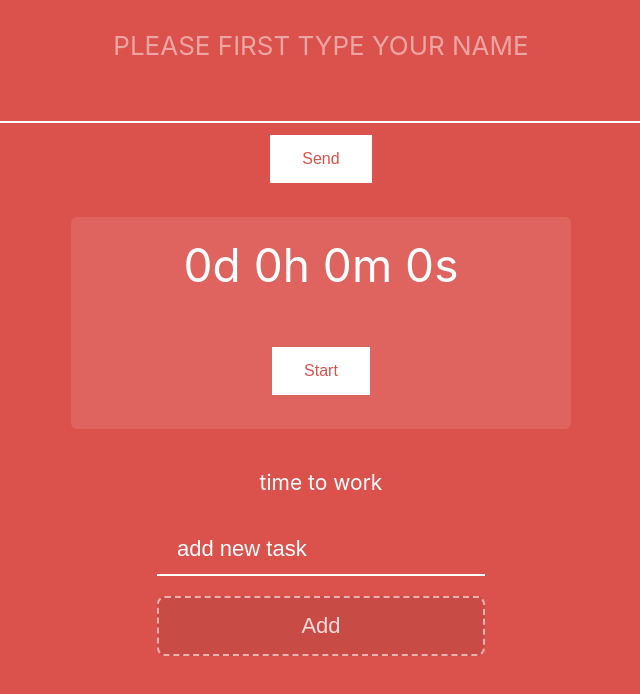
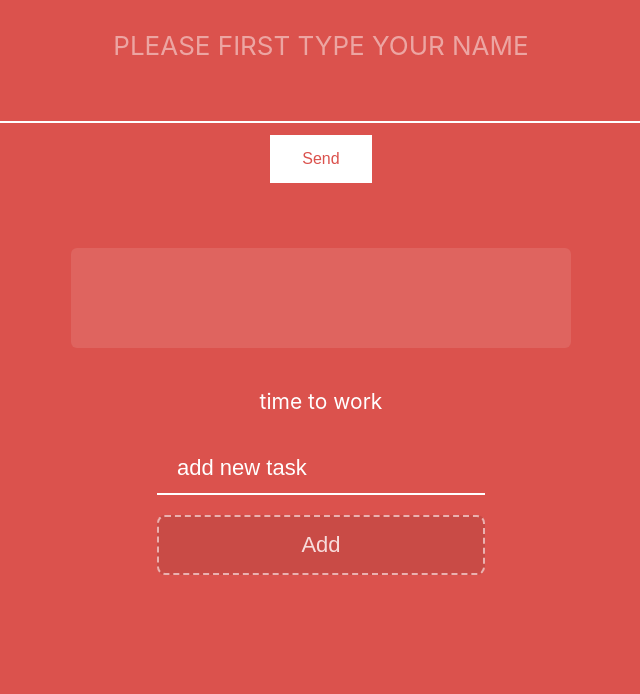
Before and after one commit to kornavol/Trn-project.-Task-Manager, a React (Create React App) app: page / in a window 1280 px wide. Shown: the top 694 px of the page, without its empty margins (319-959 px from the left). Built offline with nearby package versions, Linux system fonts and the light colour scheme.

Commit message:
Update App.jsx
with fixed and broken timers

```diff
--- a/src/App.jsx
+++ b/src/App.jsx
@@ -1,200 +1,217 @@
-import './App.css';
+/* original version with brocken timer
+FIXED
+*/
 
-import { useState } from 'react';
+import "./App.css";
 
-import Name from './components/Name.jsx'
-import Task from './components/Task.jsx'
-import Timer from './components/Timer.jsx'
+import { useState, useEffect, useRef } from "react";
 
+import Name from "./components/Name.jsx";
+import Task from "./components/Task.jsx";
+import Timer from "./components/Timer.jsx";
 
 /* DB of Tasks */
 let tasks = [];
 let counter = 1;
 let keyCounter = 0;
 
+let appCounter = [];
+let outUse = [];
+let inUse = [];
+
+let startCounter = [];
+
+let wrapper;
+
 function App() {
-
-  /* adding task to a  DOM */
-  const [taskState, setTaskState] = useState('');
-    /* Start\stop toggle */
-
-
-  /* start time, declared outside of function because we need to keep a value */
   let start = 0;
 
-  /* rendering Start\stop button  */
-  function BtnShower(e) {
-    setstateBtn(() => {
-      // console.log(e.target.id);
-      if (e.target.id === 'stopBtn') {
-        return (
-          <button id="srtBtn" className="button form-button5 time-button" onClick={clickStartB}>Start</button>
-        )
-      } else if (e.target.id === 'srtBtn') {
-        return (
-          <button id="stopBtn" className="button form-button5 time-button" onClick={clickStopB}>Stop</button>
-        )
-      }
-    })
-  }
+  const [gate, setGate] = useState("stop");
+
+  // const gate = useRef('stop')
+
+  const [taskState, setTaskState] = useState(""); /* adding task to a DOM */
+  const [time, setTime] = useState(); /* for change time on a page */
+  const [btn, setBtn] = useState(false); /*  rendering a current button */
+
+  console.log("app rendered");
 
   /* Action on a start btn.  */
   let clickStartB = (e) => {
-    /* rerendering time first to show start time to another task */
-    setTime(timer)
-    BtnShower(e)
+    setTime(0);
+
+    setGate("start");
+    setBtn((btn) => !btn);
     start = Date.now();
-    // console.log('start', start);
-  }
+    // console.log("start", start);
+  };
 
   /* Action on a stop btn. Compute a period, update period into array and update time of current task   */
   let clickStopB = (e) => {
+    setGate("stop");
+    /*  Clear memory - setTimeOut */
+    clearTimeout(wrapper);
+
+    setBtn((btn) => !btn);
     let end = Date.now();
     let period = end - start;
 
     tasks.forEach((item) => {
-      if (item.status === 'active') {
+      if (item.status === "active") {
         item.period += period;
-        setTime(timer);
-        return null
+        return null;
       }
-    })
-    BtnShower(e)
-  }
+    });
+    console.log("inUse", inUse);
+    console.log("outUse", outUse);
 
+    console.log("appCounter", appCounter);
 
-  const [stateBtn, setstateBtn] = useState(
-    <button id="srtBtn" className="button form-button5 time-button" onClick={clickStartB}>Start</button>
-  )
+    console.log("start-point", startCounter);
+  };
 
   /* Change status on 'active' if was click on a task. */
-  let statusChanger = (e => {
+  let statusChanger = (e) => {
     setTime(timer);
 
-    tasks.forEach(item => {
-      if (item.status === 'active') {
-        item.status = '';
-        return null
+    tasks.forEach((item) => {
+      if (item.status === "active") {
+        item.status = "";
+        return null;
       }
     });
 
-    tasks.forEach(item => {
+    tasks.forEach((item) => {
       if (item.id === e.target.id) {
-        item.status = 'active';
-        console.log('statusChanger-task', tasks);
-        return null
+        item.status = "active";
+        // console.log("statusChanger-task", tasks);
+        return null;
       }
     });
 
     setTaskState(showTasks);
-  });
+  };
 
   /* !Tasks rendering */
 
-  let showTasks = () => tasks.map(item => {
-    keyCounter ++;
+  let showTasks = () =>
+    tasks.map((item) => {
+      keyCounter++;
 
-    if (item.status === 'active') {
+      if (item.status === "active") {
         return (
           <div
             key={keyCounter}
-          className='task active'
+            className="task active"
             onClick={statusChanger}
             id={item.id}
           >
-          <p >{item.title}</p>
+            <p>{item.title}</p>
           </div>
-      )
+        );
       } else {
         return (
-        <div
-          key={keyCounter}
-          className='task'
-          onClick={statusChanger}
-        >
+          <div key={keyCounter} className="task" onClick={statusChanger}>
             <p id={item.id}>{item.title}</p>
           </div>
-      )
+        );
       }
-  })
+    });
 
   /* Adding new tasks on a page at click on an add button. New task became automate active */
-  let taskAdder = e => {
+  let taskAdder = (e) => {
     e.preventDefault();
+
     let taskTitle = e.target[0].value;
     /* generate random number to create unique id  */
     let idNumm = Math.floor(Math.random() * Math.floor(10000));
     let id = taskTitle + idNumm;
 
-    tasks.forEach(item => {
-      if (item.status === 'active') {
-        item.status = ''
-        return null
+    tasks.forEach((item) => {
+      if (item.status === "active") {
+        item.status = "";
+        return null;
       }
     });
 
     let newTask = {
       title: taskTitle,
       id: id,
-      status: 'active',
-      period: 0
-    }
+      status: "active",
+      period: 0,
+    };
 
-    if (taskTitle.length === 0 ||taskTitle === "add new task" ) {
-      newTask.title = 'NewTask-' + counter;
+    if (taskTitle.length === 0 || taskTitle === "add new task") {
+      newTask.title = "NewTask-" + counter;
       counter += 1;
     }
 
     tasks.push(newTask);
     setTaskState(showTasks);
-  }
-
-
-  /* for change time on a page */
-  const [time, setTime] = useState('0d 0h 0m 0s');
+  };
 
   /* Show time  */
   let timer = () => {
     let currentTime = 0;
 
     tasks.forEach((item) => {
-      if (item.status === 'active') {
+      if (item.status === "active") {
         currentTime = item.period;
-        return null
+        return null;
       }
-    })
-    /* change ms to normal outlook */
-    let days = Math.floor(currentTime / (1000 * 60 * 60 * 24));
-    let hours = Math.floor((currentTime % (1000 * 60 * 60 * 24)) / (1000 * 60 * 60));
-    let minutes = Math.floor((currentTime % (1000 * 60 * 60)) / (1000 * 60));
-    let seconds = Math.floor((currentTime % (1000 * 60)) / 1000);
+    });
 
-    let normTime = days + "d " + hours + "h "
-      + minutes + "m " + seconds + "s ";
+    return currentTime;
+  };
 
-    if (currentTime > 0) {
-      return normTime;
-    } else {
-      return '0d 0h 0m 0s';
+  /* Wrong working version */
+  // useEffect(() => {
+  //     outUse.push(gate);
+  //     console.log('out',gate);
+
+  //     if (gate === 'start' && x === false) {
+  //       inUse.push(gate);
+
+  //       setTimeout(() => {
+  //         setTime((prev) => prev +1000)
+  //         console.log('fromSetTimeOut',gate);
+  //       }, 3000);
+
+  //     }
+
+  // },[time]);
+
+  /* Fixed version*/
+  useEffect(() => {
+    outUse.push(gate);
+    console.log("out", gate);
+
+    if (gate === "start") {
+      inUse.push(gate);
+      /* Needs for clear memo */
+      wrapper = setTimeout(() => {
+        setTime((prev) => prev + 1000);
+        console.log("fromSetTimeOut", gate);
+      }, 1000);
     }
-  }
+  }, [time]);
 
+  startCounter.push(start);
 
-
+  appCounter.push(gate);
 
   return (
-    <div className='main'>
+    <div className="main">
       <Name />
+      <br />
       <Timer
         time={time}
-        stateBtn={stateBtn}
+        btn={btn}
+        clickStartB={clickStartB}
+        clickStopB={clickStopB}
       />
-      <Task
-        taskAdder={taskAdder}
-        taskState={taskState}
-      />
+      <Task taskAdder={taskAdder} taskState={taskState} />
     </div>
-
   );
 }
 
```
Lines whose indentation alone changed are shown as unchanged.
